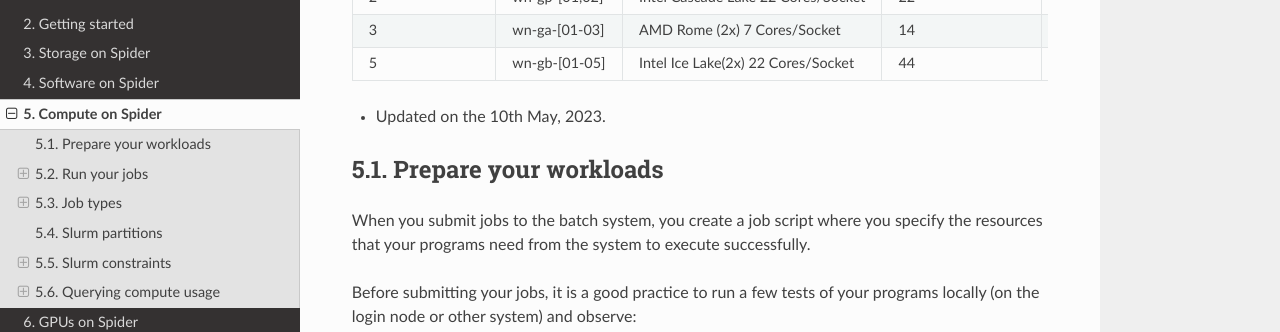
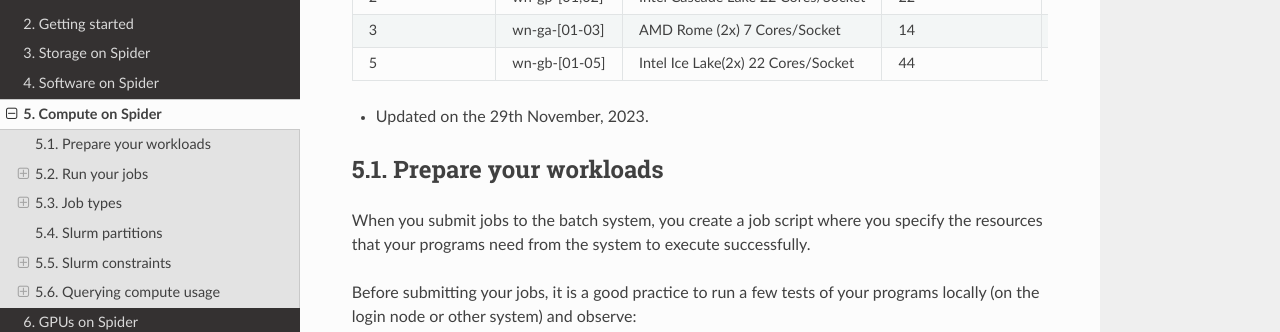
Before and after one commit to sara-nl/spiderdocs, a Sphinx documentation site: the page built from source/Pages/compute_on_spider.rst, in a window 1280 px wide and 900 px high, scrolled down 414 px. Shown: the part 151-483 px from the top of the window. Built offline with Sphinx 7.4.7 and the Read the Docs theme 2.0.0, drawn with Linux system fonts in a browser that asks for light colours.

Commit message:
Update compute_on_spider.rst
update date

```diff
--- a/source/Pages/compute_on_spider.rst
+++ b/source/Pages/compute_on_spider.rst
@@ -70,7 +70,7 @@ The table below lists the available* Spider node types.
    - Local scratch 6TB SSD
    - gpu_a100_22c
 
-* Updated on the 10th May, 2023.
+* Updated on the 29th November, 2023.
 .. _prepare-workloads:
 
 =======================
```
